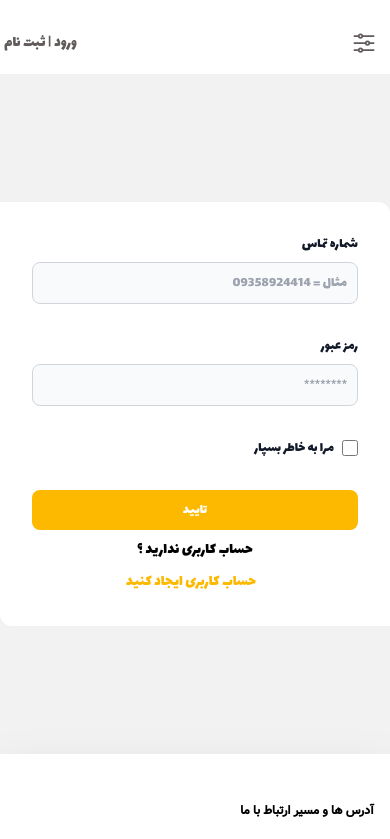
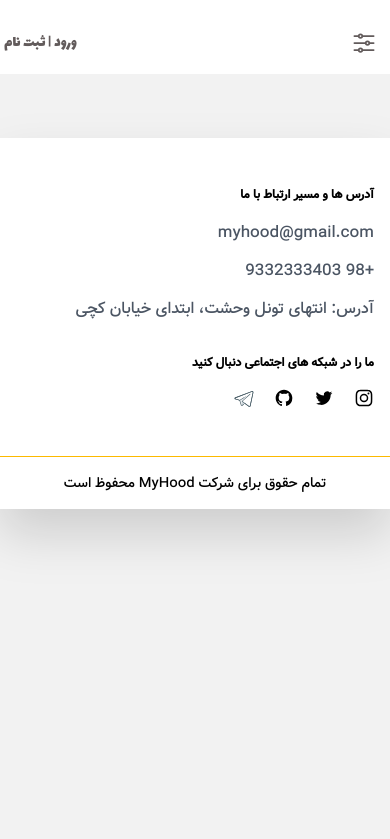
Before and after one commit to Parsa361/MyHood, a Nuxt app: page /login in a window 390 px wide. Shown: the top 839 px of the page. Built offline with nearby package versions, Linux system fonts and the light colour scheme.

Commit message:
Make it more responsive and remove flowbite

```diff
--- a/components/HomePageComponents/ArticleSec.vue
+++ b/components/HomePageComponents/ArticleSec.vue
@@ -4,33 +4,33 @@
         <CategoryTitle>مقالات پربازدید</CategoryTitle>
 
 
-        <div class="flex flex-col sm:flex-row flex-wrap gap-[2rem] md:gap-[3.5rem] lg:gap-[5rem] items-center justify-center my-[3.5rem]">
+        <div
+            class="flex flex-col sm:flex-row flex-wrap gap-[2rem] md:gap-[3.5rem] lg:gap-[5rem] items-center justify-center my-[3.5rem]">
 
             <div v-for="(article, index) in articles" :key="index"
-                class="relative max-w-[14rem] md:max-w-[17rem] lg:max-w-[20rem] bg-white h-[25rem] md:h-[31rem] lg:h-[36rem] rounded-lg border border-gray-200 shadow-md dark:bg-gray-800 dark:border-gray-700">
+                class="relative max-w-[14rem] md:max-w-[17rem] lg:max-w-[20rem] bg-white h-[25rem] md:h-[31rem] lg:h-[36rem] rounded-lg border border-gray-200 shadow-md"
+                :class="{ 'hidden sm:block': index >= 3 }">
 
-                <NuxtLink :to="`/articles/${article.id}`">
+                <NuxtLink :to="`/articles/${index}`">
                     <img class="rounded-t-lg w-full h-[10rem] md:h-[15rem]"
                         :src="require(`~/static/images/${article.img}.png`)" :alt="article.img">
                 </NuxtLink>
+
                 <div class="p-5">
-
-                    <h5
-                        class="mb-2 font-Lalezar text-[1rem] md:text-[1.25rem] tracking-tight text-gray-900 dark:text-white line-clamp-2">
+                    <h5 class="mb-2 font-Lalezar text-[1rem] md:text-[1.25rem] tracking-tight text-gray-600 line-clamp-2">
                         {{ article.title }}
                     </h5>
 
                     <p
-                        class="mb-3 font-VazirLight text-[1rem] md:text-[1.25rem] text-gray-700 dark:text-gray-400 line-clamp-3 lg:line-clamp-5">
+                        class="mb-3 font-VazirLight text-[1rem] md:text-[1.25rem] text-gray-600 line-clamp-3 lg:line-clamp-5">
                         {{
                             article.description
                         }}
                     </p>
 
-                    <NuxtLink :to="`/articles/${article.id}`"
-                        class="inline-flex absolute left-4 bottom-4 items-end py-2 px-3 text-[1rem] lg:text-[1.25rem] font-medium text-center text-white bg-yellowHood rounded-tl-lg rounded-br-lg hover:bg-yellow-800 focus:ring-4 focus:outline-none focus:ring-blue-300 dark:bg-yellow-600 dark:hover:bg-yellow-500 dark:focus:ring-yellow-400 transform active:scale-[0.8]">
+                    <NuxtLink :to="`/articles/${index}`" class="btn-article absolute left-4 bottom-4 items-end">
                         بخوانید
-                        <svg aria-hidden="true" class="mr-5 w-4 h-4" fill="currentColor" viewBox="0 0 20 20"
+                        <svg aria-hidden="true" class="mr-5 w-3 h-3 md:w-5 md:h-5" fill="currentColor" viewBox="0 0 20 20"
                             xmlns="http://www.w3.org/2000/svg">
                             <path fill-rule="evenodd"
                                 d="M10.293 3.293a1 1 0 011.414 0l6 6a1 1 0 010 1.414l-6 6a1 1 0 01-1.414-1.414L14.586 11H3a1 1 0 110-2h11.586l-4.293-4.293a1 1 0 010-1.414z"
@@ -53,26 +53,30 @@ export default {
         return {
             articles: [
                 {
-                    id: 0,
                     content: "Lorem ipsum dolor sit amet consectetur adipisicing elit. Vero id blanditiis, porro eius sequi iure corrupti.Vel quis id expedita nesciunt dicta, deleniti cupiditate cum, fuga repellendus rerum, similique totam!",
                     img: "clean-hood",
                     description: "هود های قوی",
                     title: "آموزش مقدماتی تعمیر ایرادات جزعی هود های مخفی"
                 },
                 {
-                    id: 1,
                     content: "Lorem ipsum dolor sit amet consectetur adipisicing elit. Vero id blanditiis, porro eius sequi iure corrupti.Vel quis id expedita nesciunt dicta, deleniti cupiditate cum, fuga repellendus rerum, similique totam!",
                     img: "fix-hood",
                     description: "لورم ایپسوم متن ساختگی با تولید سادگی نامفهوم از صنعت چاپ، و با استفاده از طراحان گرافیک است، چاپگرها و متون بلکه روزنامه و مجله در ستون و سطرآنچنان که لازم است، و برای شرایط فعلی تکنولوژی مورد نیاز، و کاربردهای متنوع با هدف بهبود ابزارهای کاربردی می باشد، کتابهای زیادی در شصت و سه درصد گذشته حال و آینده، شناخت فراوان جامعه و متخصصان را می طلبد، تا با نرم افزارها شناخت بیشتری را برای طراحان رایانه ای علی الخصوص طراحان خلاقی، و فرهنگ پیشرو در زبان فارسی ایجاد کرد، در این صورت می توان امید داشت که تمام و دشواری موجود در ارائه راهکارها، و شرایط سخت تایپ به پایان رسد و زمان مورد نیاز شامل حروفچینی دستاوردهای اصلی، و جوابگوی سوالات پیوسته اهل دنیای موجود طراحی اساسا مورد استفاده قرار گیرد.",
                     title: "تمام راه های تمیز کردن هود های جزیره ای و هود های مورب"
                 },
                 {
-                    id: 2,
+                    content: "Lorem ipsum dolor sit amet consectetur adipisicing elit. Vero id blanditiis, porro eius sequi iure corrupti.Vel quis id expedita nesciunt dicta, deleniti cupiditate cum, fuga repellendus rerum, similique totam!",
+                    img: "hidden-hood",
+                    description: "اصولا برای خرید هود های توکار بهتر است قبل از سفارش حتما از شرکت مشاوره گرفته و وقت برای بازدید از فضای مورد نظر توسط نصاب های ما بگیرید",
+                    title: "هود های مخفی توکار"
+                },
+                {
                     content: "Lorem ipsum dolor sit amet consectetur adipisicing elit. Vero id blanditiis, porro eius sequi iure corrupti.Vel quis id expedita nesciunt dicta, deleniti cupiditate cum, fuga repellendus rerum, similique totam!",
                     img: "diversity-hood",
                     description: "هود های سریع و خشن 10",
                     title: "این هود ها کیفیتش انصافا عالیه بخرید پشیمون نمیشید"
                 },
+
             ]
         };
     },
--- a/pages/login/index.vue
+++ /dev/null
@@ -1,58 +0,0 @@
-<template>
-    <div class="container mx-auto my-[8rem] bg-white rounded-tr-xl rounded-bl-xl p-[2rem]">
-        <form class="font-Lalezar gap-y-5" action='#' :click="onSubmit">
-            <div class="mb-[2rem]">
-                <label for="phone" class="block mb-2 text-sm font-medium text-gray-900 dark:text-gray-300">شماره
-                    تماس</label>
-                <input v-model="information.username" type="phone" id="phone"
-                    class="bg-gray-50 border border-gray-300 text-gray-900 text-sm rounded-lg focus:ring-yellow-400 focus:border-yellow-400 block w-full p-2.5 dark:bg-gray-700 dark:border-yellow-600 dark:placeholder-gray-400 dark:text-white dark:focus:ring-yellow-400 dark:focus:border-yellow-400"
-                    placeholder="مثال = 09358924414" required="">
-            </div>
-            <div class="mb-[2rem]">
-                <label for="password" class="block mb-2 text-sm font-medium text-gray-900 dark:text-gray-300">رمز
-                    عبور</label>
-                <input v-model="information.password" type="password" id="password"
-                    class="bg-gray-50 border border-gray-300 text-gray-900 text-sm rounded-lg focus:ring-yellow-400 focus:border-yellow-400 block w-full p-2.5 dark:bg-gray-700 dark:border-gray-600 dark:placeholder-gray-400 dark:text-white dark:focus:ring-yellow-400 dark:focus:border-yellow-400"
-                    placeholder="********" required="">
-            </div>
-            <div class="flex items-start mb-[2rem]">
-                <div class="flex items-center h-5">
-                    <input id="remember" type="checkbox" value=""
-                        class="w-4 h-4 bg-gray-50 rounded border border-gray-300 focus:ring-3 focus:ring-blue-300 dark:bg-gray-700 dark:border-gray-600 dark:focus:ring-yellow-400 dark:ring-offset-gray-800">
-                </div>
-                <label for="remember" class="mr-2 text-sm font-medium text-gray-900 dark:text-gray-300">مرا به خاطر
-                    بسپار</label>
-            </div>
-
-            <div class="flex flex-col md:flex-row">
-                <button type="submit"
-                    class="text-white bg-yellowHood hover:bg-yellowHood focus:ring-4 focus:outline-none focus:ring-yellow-300 font-medium rounded-lg text-sm w-full sm:w-auto px-5 py-2.5 text-center dark:bg-yellow-300 dark:hover:bg-yellow-400 dark:focus:ring-yellow-800">تایید</button>
-                <p class="md:mr-5 text-center mt-2">حساب کاربری ندارید ؟</p>
-                <a href="/signup" class="text-center mt-2 mr-2 text-yellowHood">حساب کاربری ایجاد کنید</a>
-            </div>
-        </form>
-    </div>
-</template>
-
-<script >
-export default {
-    data() {
-        return {
-            information: {}
-        }
-    },
-    methods: {
-        async onSubmit() {
-            await this.$axios
-                .$post('/api/v1/token/login/', this.information)
-                .then(r => {
-                    console.log(r.data);
-                })
-                .catch((e) => {
-                    console.log(e);
-                })
-        },
-
-    }
-}
-</script>
```
